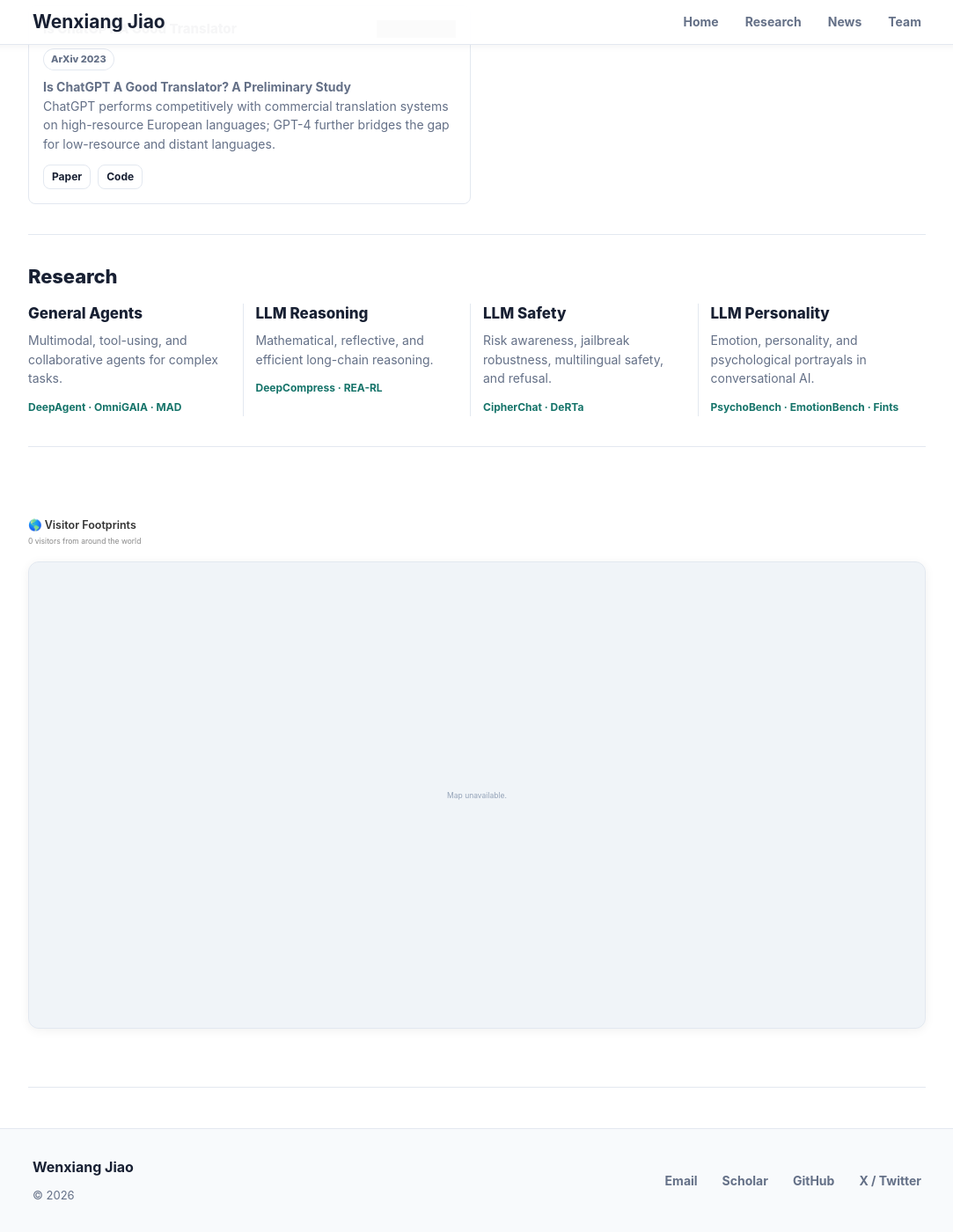
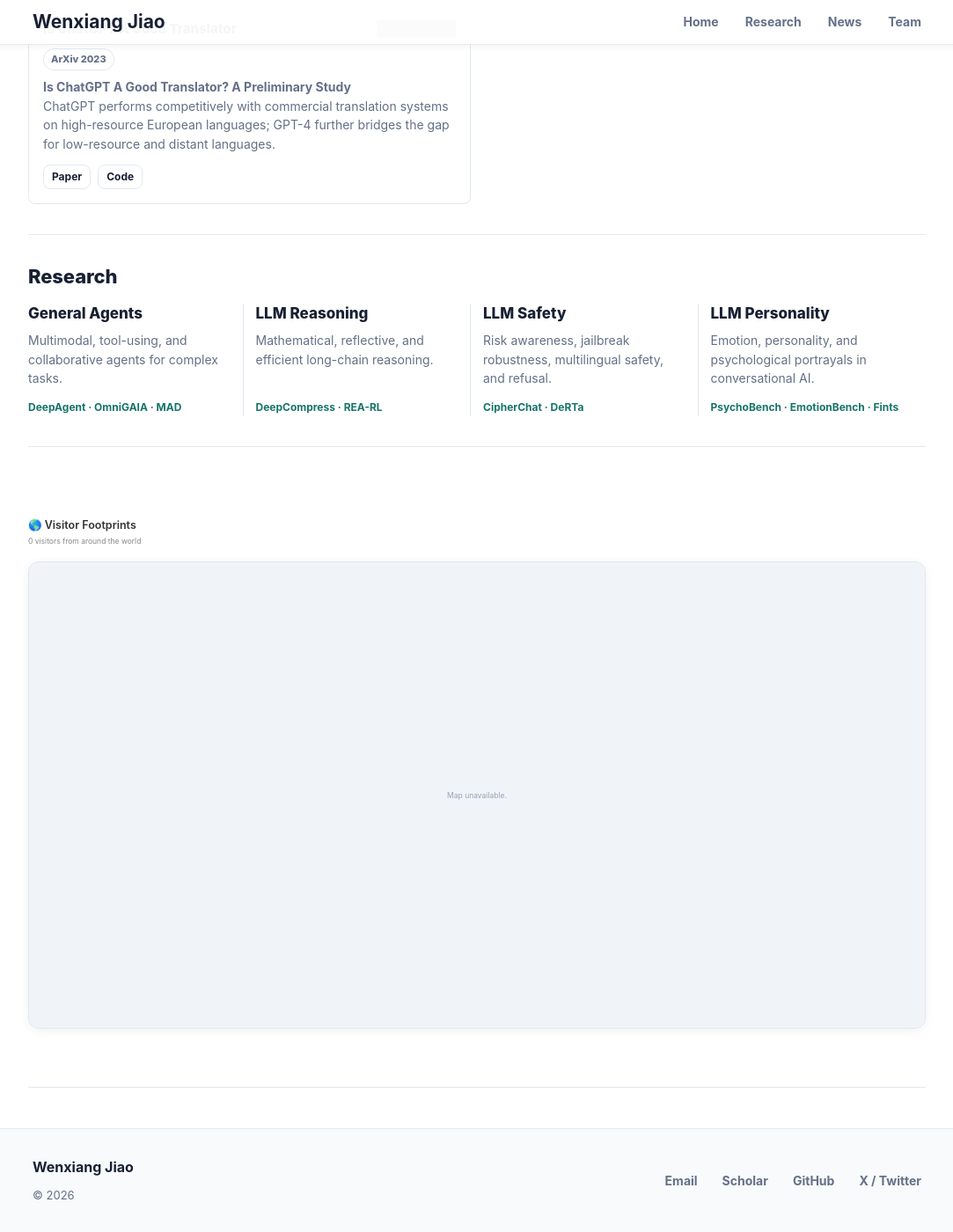
Before and after one commit to wxjiao/wxjiao.github.io, a Jekyll site: the page built from _pages/home.md, in a window 1280 px wide and 1400 px high, scrolled down 2043 px. Shown: the whole window at 88% size, without its empty margins (98-1181 px from the left). Built offline with Jekyll 4.4.1, drawn with Linux system fonts in a browser that asks for light colours; nearby versions of some CDN libraries; grey boxes are pictures that could not be loaded.

Commit message:
Align research-topic keyword line to card bottom
Use flex column layout so the keyword span sits flush at the bottom
regardless of description length, keeping the keywords aligned across cards.

Co-Authored-By: Claude Opus 4.7 <noreply@anthropic.com>

```diff
--- a/css/main.scss
+++ b/css/main.scss
@@ -278,6 +278,8 @@ img {
 }
 
 .research-topic {
+  display: flex;
+  flex-direction: column;
   padding: 0 16px 0 0;
   border-right: 1px solid var(--line);
 }
@@ -306,7 +308,8 @@ img {
 
 .research-topic span {
   display: block;
-  margin-top: 12px;
+  margin-top: auto;
+  padding-top: 12px;
   color: var(--green);
   font-size: 12px;
   font-weight: 700;
```
